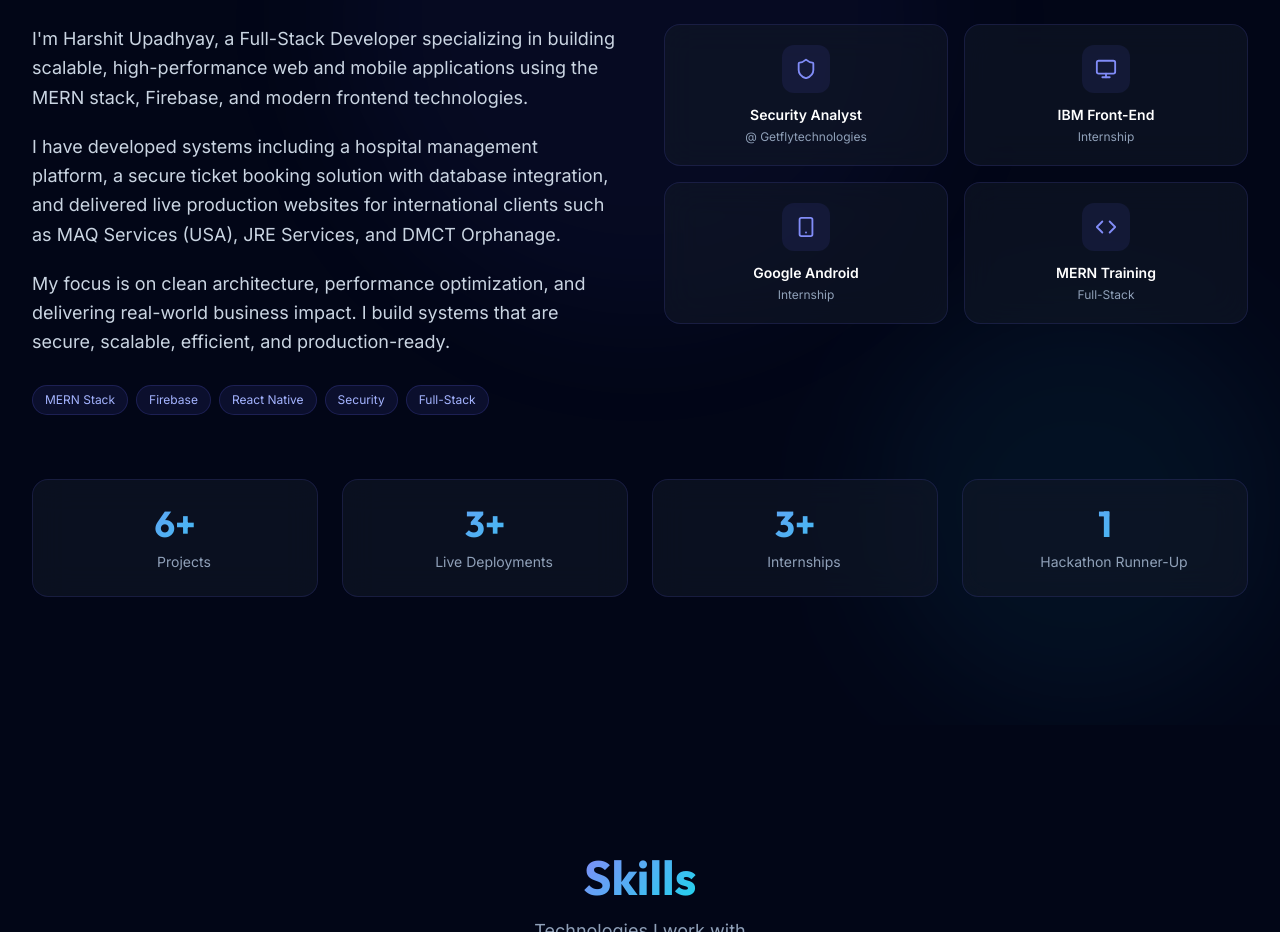
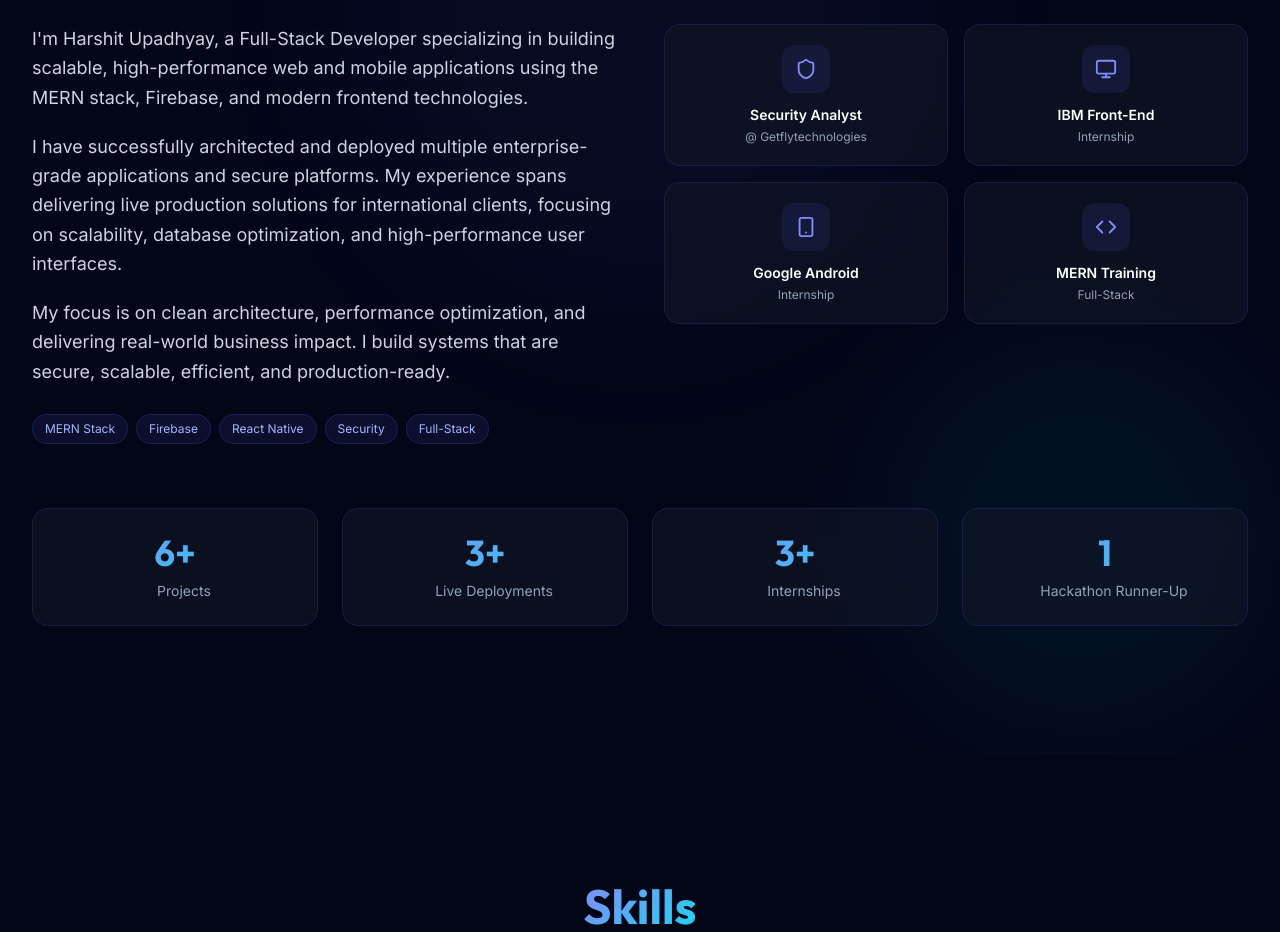
Before and after one commit to harshit2u/Portfolio, a Next.js app: page / in a window 1280 px wide. Shown: the part 1080-2012 px from the top of the page. Built offline with nearby package versions, Linux system fonts and the light colour scheme.

Commit message:
Update bio to be generic and professional

```diff
--- a/src/data/content.ts
+++ b/src/data/content.ts
@@ -3,7 +3,7 @@ export const siteConfig = {
   tagline: "Full-Stack Developer | MERN & Firebase Specialist",
   bio: [
     "I'm Harshit Upadhyay, a Full-Stack Developer specializing in building scalable, high-performance web and mobile applications using the MERN stack, Firebase, and modern frontend technologies.",
-    "I have developed systems including a hospital management platform, a secure ticket booking solution with database integration, and delivered live production websites for international clients such as MAQ Services (USA), JRE Services, and DMCT Orphanage.",
+    "I have successfully architected and deployed multiple enterprise-grade applications and secure platforms. My experience spans delivering live production solutions for international clients, focusing on scalability, database optimization, and high-performance user interfaces.",
     "My focus is on clean architecture, performance optimization, and delivering real-world business impact. I build systems that are secure, scalable, efficient, and production-ready.",
   ],
   heroTyping: [
```
